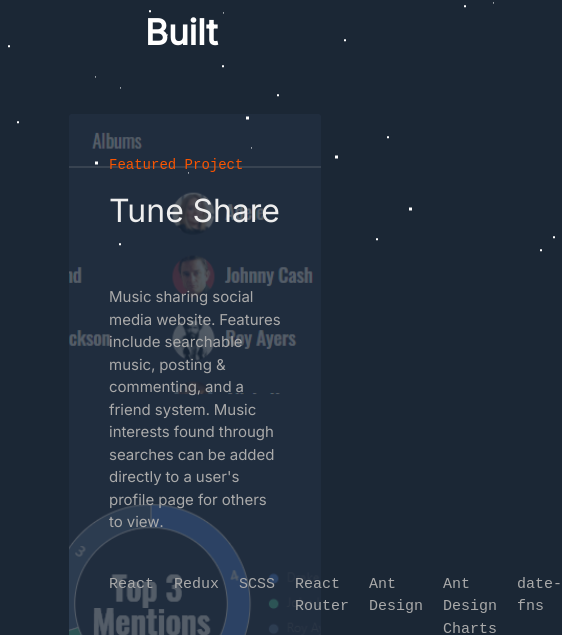
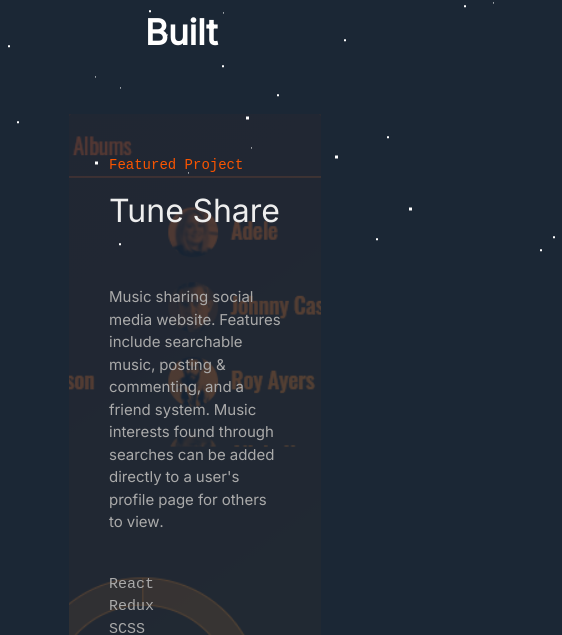
Before and after one commit to famarcellus/Developer-PortfolioV3, a Gatsby site: page / in a window 390 px wide. Shown: the part 1959-2594 px from the top of the page, 562 px wide, since content can reach past the window. Built offline with nearby package versions, Linux system fonts and the light colour scheme; Gatsby itself is replaced by a stand-in of ours; no server answers.

Commit message:
Fix projects styling on mobile/tablet

```diff
--- a/src/components/projects/ProjectInfo.scss
+++ b/src/components/projects/ProjectInfo.scss
@@ -51,15 +51,6 @@
         @media (max-width: 600px) {
           @content;
 
-          .project-container {
-              .project-content {
-                  .project-details {
-                      ul {
-                          display: initial;
-                      }
-                  }
-              }
-          }
         }
       }
 
@@ -86,9 +77,28 @@
         grid-column: 1 / 7;
         grid-row: 1 / -1;
 
+        ul {
+            display: flex;
+            margin-top: 20px;
+
+            li {
+              margin-right: 20px;
+              color: #aaa;
+              font-family: monospace;
+            }
+          }
+
         @include tablet {
           grid-column: 1 / -1;
           padding: 40px;
+
+
+            .project-details {
+                ul {
+                    display: block;
+                }
+            }
+
         }
 
         .project-label {
@@ -115,27 +125,20 @@
             @include tablet {
               background-color: transparent;
               padding: 20px 0;
+
+              ul {
+                  display: block;
+              }
             }
           }
 
-          ul {
-            display: flex;
-            margin-top: 20px;
 
-            li {
-              margin-right: 20px;
-              color: #aaa;
-              font-family: monospace;
-            }
-          }
         }
       }
 
       .project-img {
         position: relative;
         z-index: -1;
-        // background-color: #fa5500;
-        // background: linear-gradient(0.4turn, #fa5500, #ffa600);
         border-radius: 2px;
         grid-column: 6 / -1;
         grid-row: 1 / -1;
@@ -144,8 +147,15 @@
           height: 100%;
         }
         @include tablet {
-          grid-column: 1 / -1;
-          opacity: 0.25;
+            grid-column: 1 / -1;
+            opacity: 0.25;
+            background-color: #fa5500;
+            background: linear-gradient(0.4turn, #fa5500, #ffa600);
+            img {
+                mix-blend-mode: multiply;
+                filter: grayscale(100%) contrast(1);
+            }
+
         }
 
         &:before {
@@ -166,8 +176,6 @@
         img {
           border-radius: 2px;
           position: relative;
-        //   mix-blend-mode: multiply;
-        //   filter: grayscale(100%) contrast(1);
           cursor: pointer;
 
           @media screen and (max-width: 768px) {
@@ -181,7 +189,6 @@
     .link-icon, .github-icon {
         filter: invert(49%) sepia(93%) saturate(4848%) hue-rotate(5deg) brightness(99%) contrast(106%);
         margin-right: 10px;
-        // margin-top: 10px;
         width: 35px;
         height: 35px;
     }
@@ -189,4 +196,5 @@
     .link-icon:hover, .github-icon:hover {
         filter: invert(74%) sepia(63%) saturate(6711%) hue-rotate(347deg) brightness(103%) contrast(101%);
     }
+
 }
```
